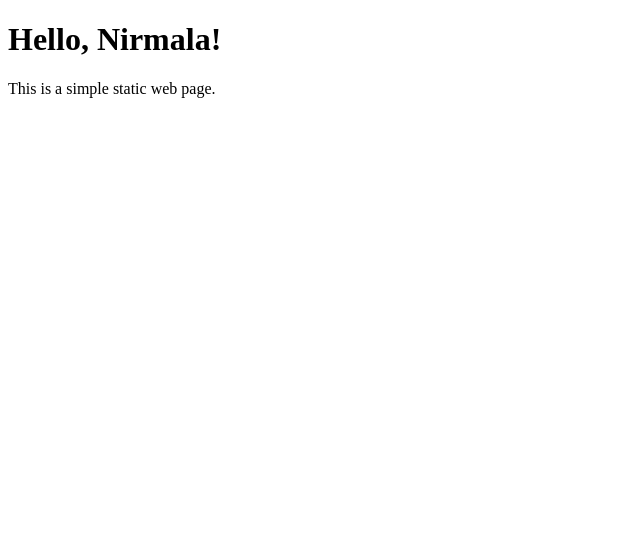
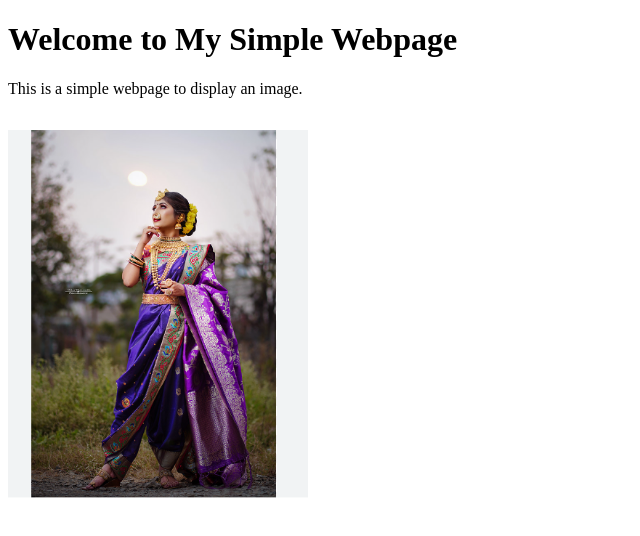
Before and after one commit to Nimmy75/nirmala-web, a plain HTML site: page index.html in a window 1280 px wide. Shown: the whole page, without its empty margins (0-640 px from the left). Drawn offline with Linux system fonts and the light colour scheme.

Commit message:
added image file

```diff
--- a/index.html
+++ b/index.html
@@ -1 +1,13 @@
-<!DOCTYPE html><html><head><title>Hello Nirmala</title></head><body><h1>Hello, Nirmala!</h1><p>This is a simple static web page.</p></body></html>
+<!DOCTYPE html>
+<html>
+<head>
+    <title>Simple Webpage</title>
+</head>
+<body>
+    <h1>Welcome to My Simple Webpage</h1>
+    <p>This is a simple webpage to display an image.</p>
+
+    <!-- Image Display -->
+    <img src="Images/priya.png" alt="Priya Image" width="300">
+</body>
+</html>
```
Also changed, not shown: images/priya.png (added).
